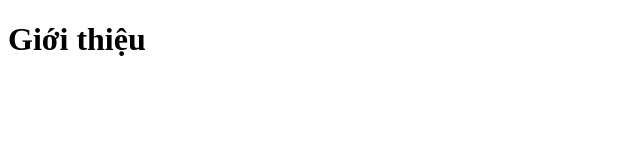
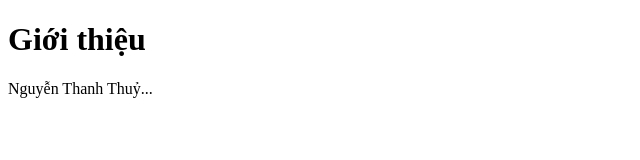
Before and after one commit to NGuyenthanhthuy14/hoc-git-f10-2024, a plain HTML site: page gioi-thieu.html in a window 1280 px wide. Shown: the whole page, without its empty margins (0-640 px from the left). Drawn offline with Linux system fonts and the light colour scheme.

Commit message:
Update gioi-thieu.html

```diff
--- a/gioi-thieu.html
+++ b/gioi-thieu.html
@@ -7,5 +7,7 @@
 </head>
 <body>
     <h1>Giới thiệu</h1>
+
+    <p>Nguyễn Thanh Thuỷ...</p>
 </body>
 </html>
```
